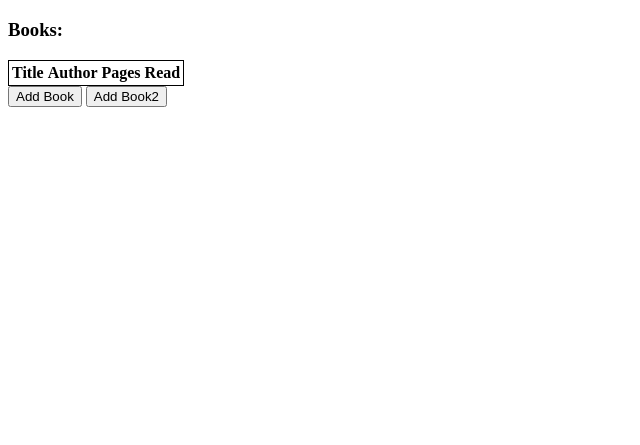
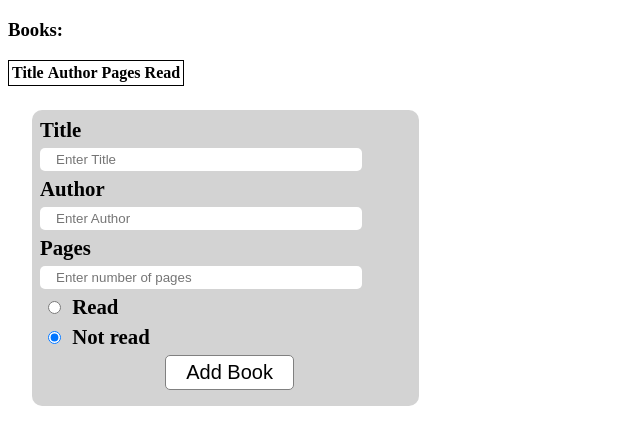
Before and after one commit to TalRozenblat/library-, a plain HTML site: page index.html in a window 1280 px wide. Shown: the part 61-506 px from the top of the page, without its empty margins (0-640 px from the left). Drawn offline with Linux system fonts and the light colour scheme.

Commit message:
form + css

```diff
--- a/index.html
+++ b/index.html
@@ -22,11 +22,32 @@
             </tr>
 
         </table>
-        <form>
+        <form class = "form">
+            <label>Title</label>
+            <input type = "text" id ="title" name ="Title" placeholder = "Enter Title" class = "formField">
+
+            <label>Author</label>
+            <input type = "text" id ="author" name ="Author" placeholder = "Enter Author" class = "formField">
+
+            <label>Pages</label>
+            <input type = "number" id ="pages" name ="Pages" placeholder = "Enter number of pages" class = "formField">
+
+            <label>
+                <input type = "radio" name ="read" value = "Read" class = "readStatus formField">
+                Read
+            </label>
+
+            <label>
+                <input checked type = "radio" name ="read" value = "Not read" class = "readStatus formField">
+                Not read
+            </label>
+            <div class = "btnWrapper">
+                <button class = "btn" type="button">Add Book</button>
+            </div>
 
         </form>
-        <button class = "add1" type="button">Add Book</button>
-        <button class = "add2" type="button">Add Book2</button>
+
+
 </body>
 <script src = "./script.js"></script>
 </html>
--- a/styles.css
+++ b/styles.css
@@ -1,3 +1,62 @@
 table {
     border: 1px solid black;
 }
+
+form{
+    display:flex;
+    flex-flow: column nowrap;
+    border: 3px lightgray;
+    width: 30%;
+    background-color: lightgray;
+    border-radius: 10px;
+    margin: 1.5rem 0 1.5rem 1.5rem;
+
+    padding: 0.5rem 0 0 0.5rem;
+    height:18rem;
+  }
+
+  label{
+    font-weight: bold;
+    font-size: 1.3rem;
+    margin-bottom: 6px;
+  }
+
+  input{
+    width: 80%;
+    height:10%;
+    border-radius: 5px;
+    border:0px;
+    margin-bottom: 6px;
+    padding:3px;
+    padding-left: 1rem;
+
+  }
+
+  .readStatus{
+    width:5%;
+    height: auto;
+    border-radius: 0;
+    margin-bottom: 0px;
+    padding:0px;
+  }
+
+
+  .btn{
+    width: 28%;
+    background-color:  white;
+    color:black;
+    font-size: 20px;
+    padding: 5px 20px;
+    border: 1px solid gray;
+    border-radius: 5px;
+    cursor: pointer;
+    min-width: fit-content;
+  }
+
+  .btnWrapper{
+    display:flex;
+    flex-flow: row nowrap;
+    justify-content: center;
+    margin:0 0 1rem 0;
+    padding:0;
+  }
```
